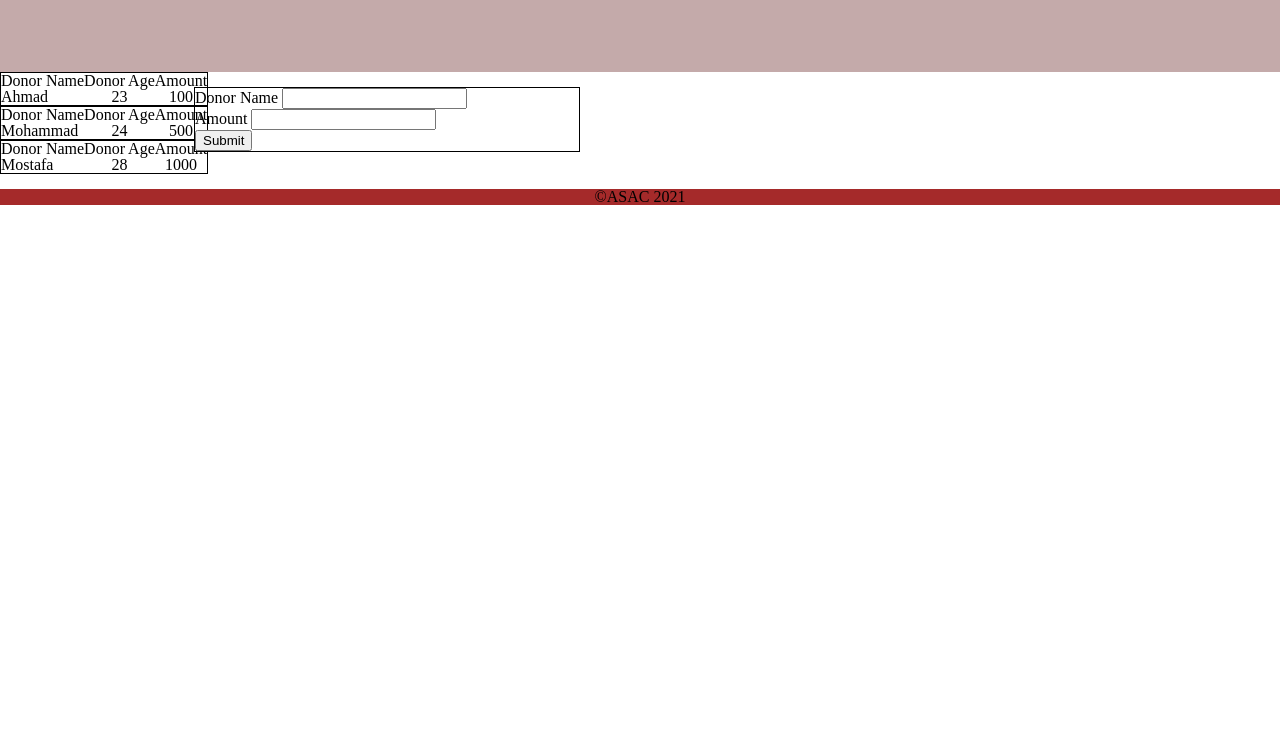
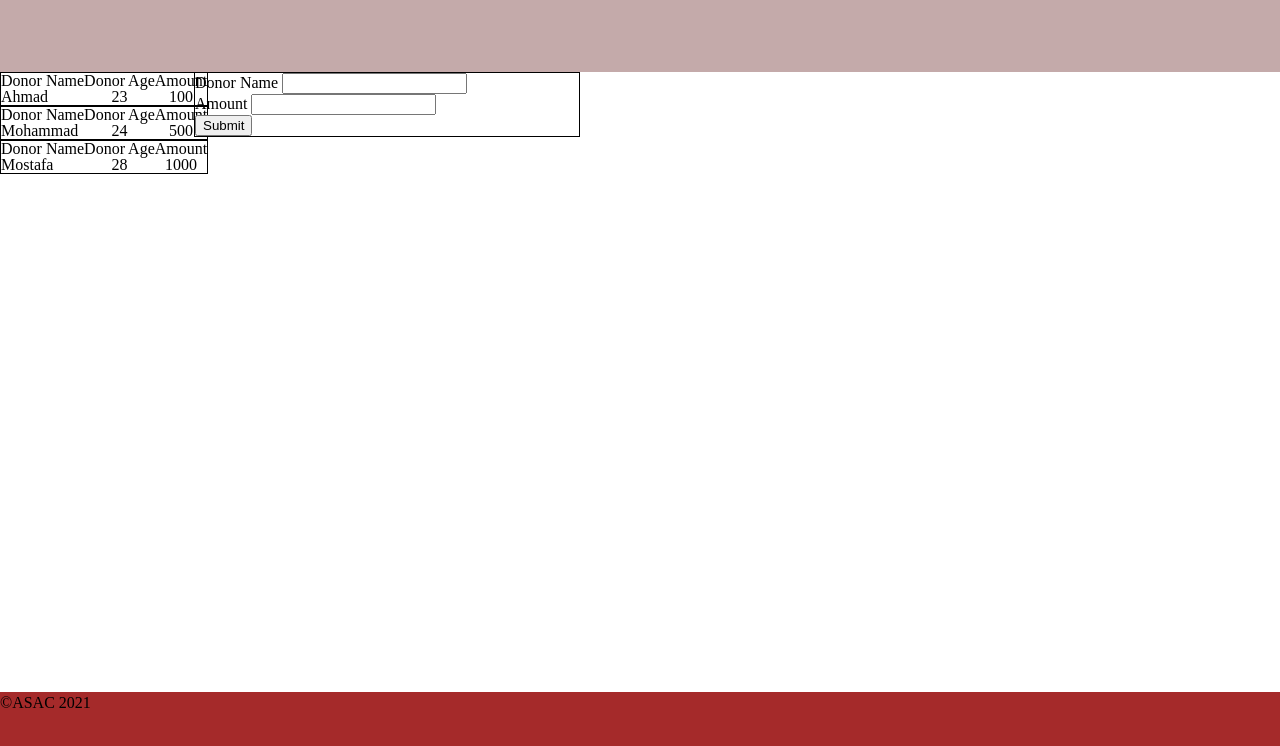
Before and after one commit to Qusai-Alnonah/Donors-informations, a plain HTML site: page index.html in a window 1280 px wide. Shown: the part 28-774 px from the top of the page. Drawn offline with Linux system fonts and the light colour scheme.

Commit message:
add css footer

```diff
--- a/index.html
+++ b/index.html
@@ -52,7 +52,7 @@
 </div>
     </main>
     <footer>
-         &COPY;ASAC 2021
+        <h2> &COPY;ASAC 2021</h2>
 
 
     </footer>
--- a/style.css
+++ b/style.css
@@ -30,11 +30,13 @@ header{
  footer{
 
      position: absolute;
+     bottom: 0px;
      margin-top: 15px;
      background-color:brown ;
      text-align: center;
      width: 100%;
-
+     height: 10%;
+     margin-top: 10px;
 
  }
  form{
@@ -42,8 +44,13 @@ header{
     width: 30%;
     position: absolute;
    right: 700px;
-    margin-top: 15px;
 
+
+ }
+ footer h2{
+    text-align: center;
+    position: absolute;
+     margin-top: 3px;
  }
 
 #donortable{
```
